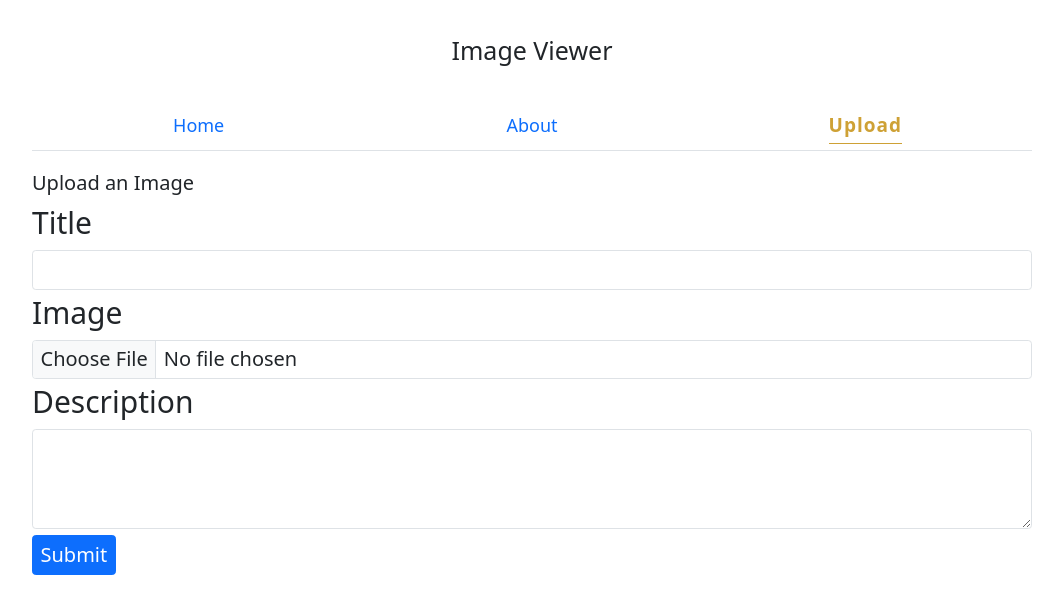
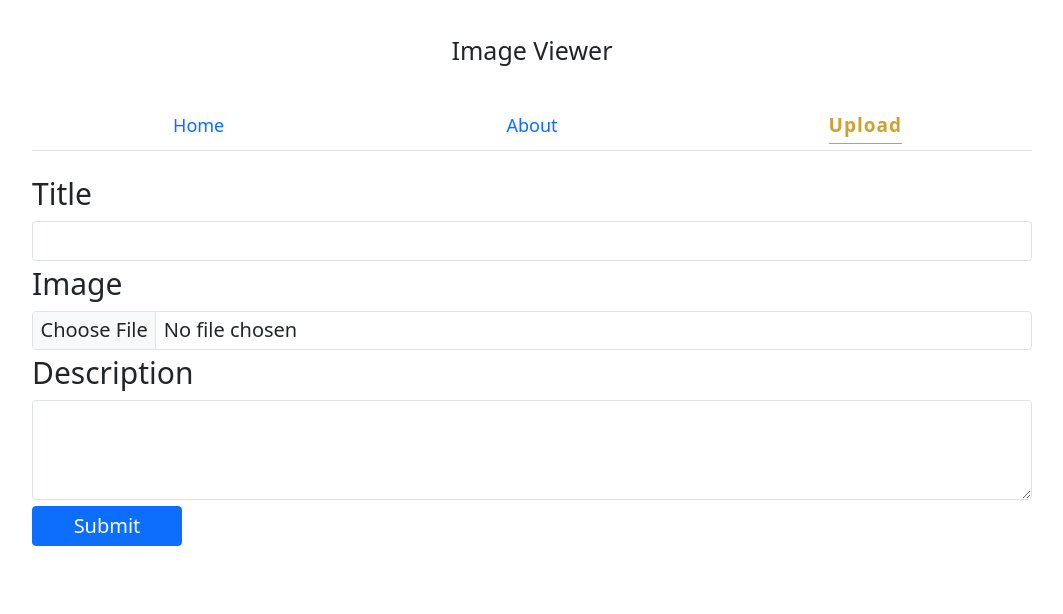
Before and after one commit to njb1286/capstone-image-site-javascript, a React app in the folder frontend/: page /upload in a window 1280 px wide. Shown: the top 614 px of the page, without its empty margins (108-1171 px from the left). Built offline with nearby package versions, Linux system fonts and the light colour scheme; the HTML template or start-up script is replaced by a standard one.

Commit message:
Add width to submit button and remove heading from UploadPage

```diff
--- a/frontend/src/Pages/UploadPage.module.scss
+++ b/frontend/src/Pages/UploadPage.module.scss
@@ -9,6 +9,7 @@
 
   .submit {
     font-size: 2rem;
+    width: 15rem;
   }
 }
 
--- a/frontend/src/Pages/UploadPage.tsx
+++ b/frontend/src/Pages/UploadPage.tsx
@@ -32,7 +32,6 @@ function UploadPage() {
 
   return (
     <div className={classes["upload-page"]}>
-      <h2>Upload an Image</h2>
       <Form onSubmit={submitHandler}>
         <FormGroup>
           <Form.Label>Title</Form.Label>
```
